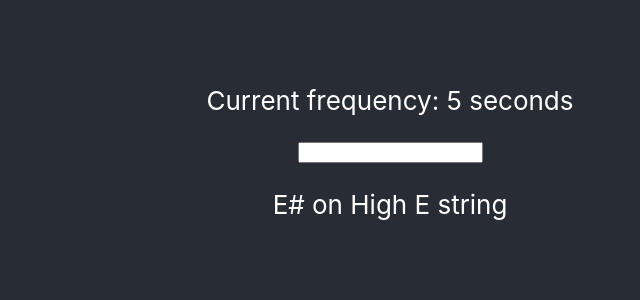
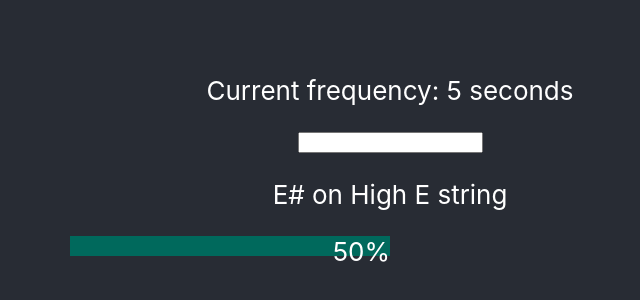
Before and after one commit to asingas/random-note, a React (Create React App) app: page / in a window 1280 px wide. Shown: the part 248-548 px from the top of the page, without its empty margins (250-890 px from the left). Built offline with nearby package versions, Linux system fonts and the light colour scheme.

Commit message:
Add progress bar with hard-coded values

```diff
--- a/src/App.css
+++ b/src/App.css
@@ -5,12 +5,6 @@
 .App-logo {
   height: 40vmin;
   pointer-events: none;
-}
-
-@media (prefers-reduced-motion: no-preference) {
-  .App-logo {
-    animation: App-logo-spin infinite 20s linear;
-  }
 }
 
 .App-header {
@@ -24,15 +18,16 @@
   color: white;
 }
 
-.App-link {
-  color: #61dafb;
+.progress-container {
+  height: 20px;
+  width: 50%;
+  background-color: "#e0e0de";
+  border-radius: 50;
+  margin: 50;
 }
 
-@keyframes App-logo-spin {
-  from {
-    transform: rotate(0deg);
-  }
-  to {
-    transform: rotate(360deg);
-  }
+.progress-label {
+  padding: 5;
+  color: white;
+  font-weight: 'bold';
 }
--- a/src/App.js
+++ b/src/App.js
@@ -2,10 +2,24 @@ import './App.css';
 import React from 'react';
 import {useState, useEffect} from 'react';
 
+const Progress = (props) => {
 
-const Progress = ({frequency}) => {
-  // TODO: implement progress bar that shows user how much time
-  // is left until the note/string combination will change
+  const completed = 50;
+
+  const progressFillStyles = {
+    height: '100%',
+    width: `${completed}%`,
+    backgroundColor: "#00695c",
+    borderRadius: 'inherit',
+    textAlign: 'right'
+  }
+  return (
+    <div className="progress-container">
+      <div style={progressFillStyles}>
+        <span className='progress-label'>{`${completed}%`}</span>
+      </div>
+    </div>
+  )
 }
 
 const getRandomInt = (arr, max) => {
@@ -53,6 +67,7 @@ function App() {
         <p>Current frequency: {frequency / 1000} seconds</p>
         <Input setFrequency={setFrequency}  />
         <p>{note} on {string} string</p>
+        <Progress />
       </header>
     </div>
   );
```
